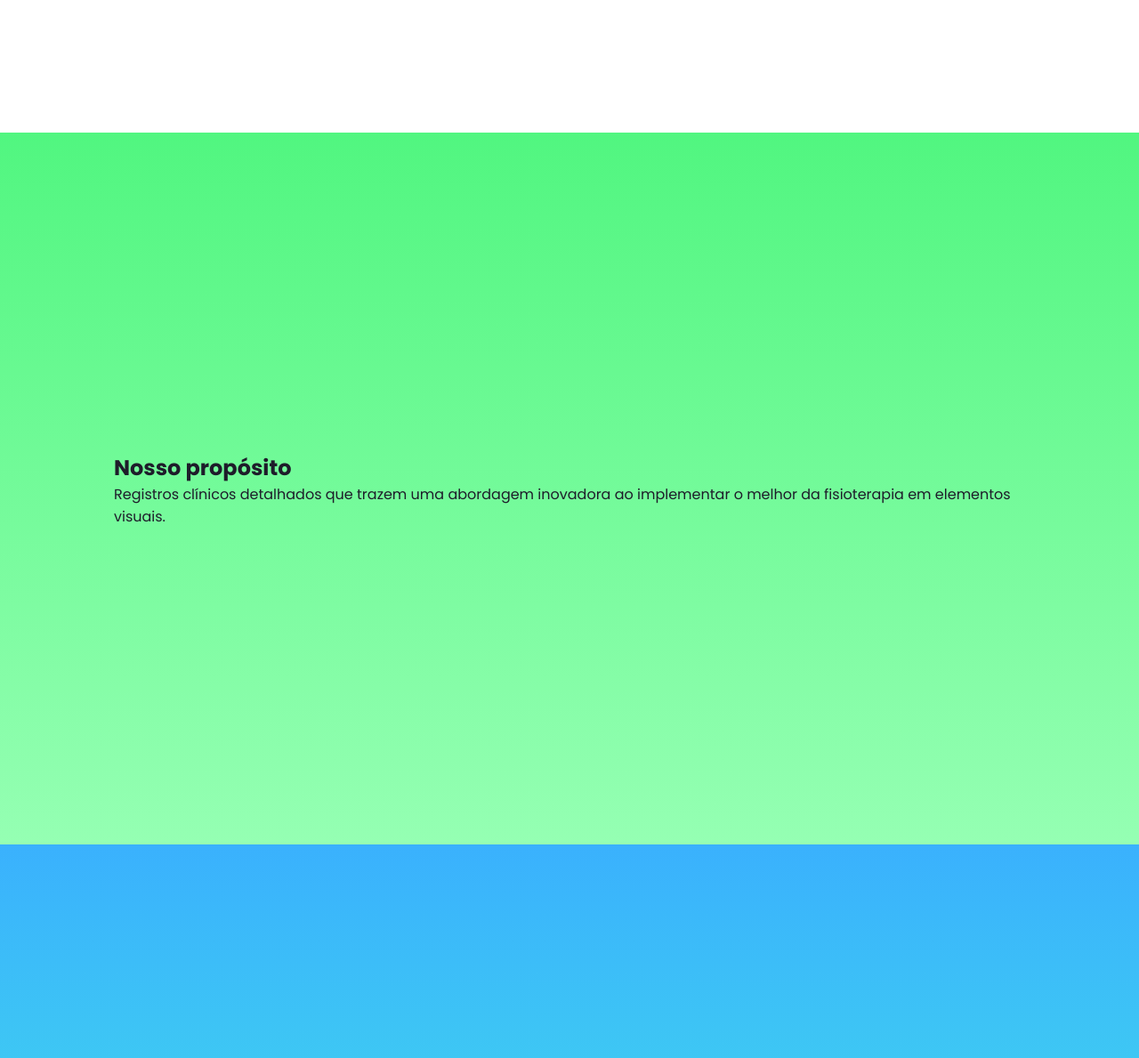
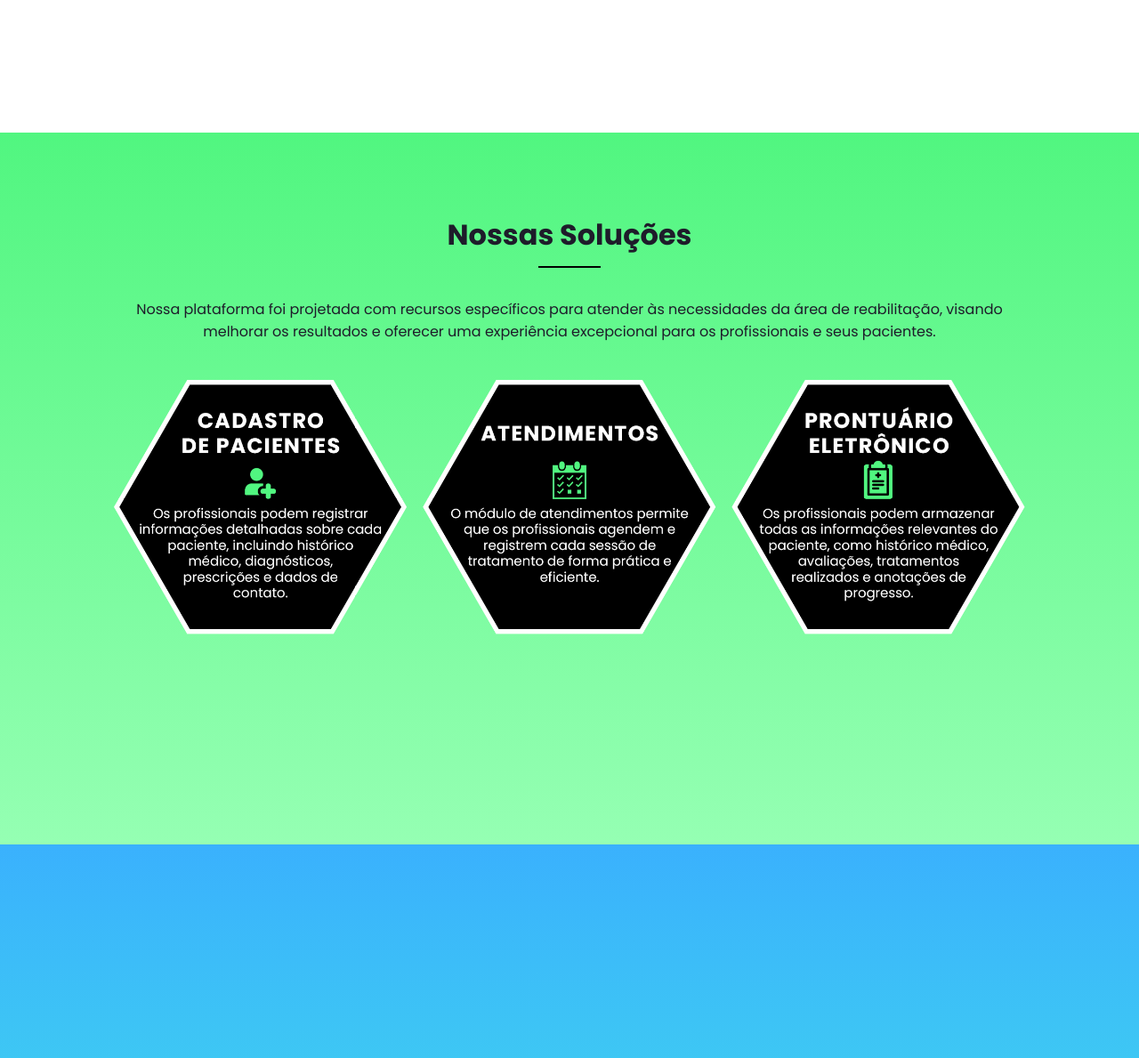
Before and after one commit to MAJE-Tecnologias/Evoluti, a PHP site: page / in a window 1280 px wide. Shown: the part 651-1840 px from the top of the page at 89% size. Run offline with PHP 8.4, Linux system fonts and the light colour scheme.

Commit message:
3º Commit
Continuando a seção de "Nossos Serviços"

```diff
--- a/index.html
+++ b/index.html
@@ -61,31 +61,33 @@
         </div>
     </section>
 
-    <!-- Nosso propósito -->
+    <!-- Nossas Soluções -->
 
-    <section class="proposito" id="proposito">
-        <div class="prop-text">
-        <h1>Nosso propósito</h1>
-        <p>Registros clínicos detalhados que trazem uma abordagem inovadora ao
-            implementar o melhor da fisioterapia em elementos visuais.</p>
+    <section class="solucao" id="solucao">
+        <div class="solu-text">
+        <h1 class="solu-titulo">Nossas Soluções</h1>
+        <h2 class="barrinha"></h2>
+        <p>Nossa plataforma foi projetada com recursos específicos para atender às necessidades da área de reabilitação, visando melhorar os
+            resultados e oferecer uma experiência excepcional para os profissionais e seus pacientes.</p>
+        <img src="/Imagens/Hexagonos 2.png" alt="Hexagonos" style="width:100%; margin-top: -100px; display: block;" class="flutuar hexagonos">
         </div>
     </section>
 
     <!-- Login -->
 
     <section class="Login" id="Login">
-        <div class="prop-text">
-        <h1>Login</h1>
+        <div class="login-text">
+        <h1  class="loginTitulo">Login</h1>
         <p>Registros clínicos detalhados que trazem uma abordagem inovadora ao
             implementar o melhor da fisioterapia em elementos visuais.</p>
         </div>
     </section>
-    <div><img src="/Imagens/Teste.png" class="separacao" style="width: 100%;"></img></div>
+    <!-- <div><img src="/Imagens/Teste.png" class="separacao" style="width: 100%;"></img></div> -->
 
     <!-- Quem somos? -->
 
     <section class="QuemSomos" id="Sobre">
-        <div class="prop-text">
+        <div class="quemS-text">
             <div class="center-screen">
 
                 <!-- 1 -->
--- a/style.css
+++ b/style.css
@@ -151,9 +151,9 @@ body{
   }
   /* --------------------------------------------------------- */
 
-  /* Section "Nosso propósito" */
+  /* Section "Nossas Soluções" */
 
-  .proposito{
+  .solucao{
     width: 100%;
     height: 100vh;
     display: flex;
@@ -162,6 +162,30 @@ body{
     padding: 0px 10%;
     background: linear-gradient(to bottom, var(--green), var(--lightgreen));
 }
+
+.solu-text{
+    text-align: center;
+}
+
+.solu-titulo{
+    font-size: 2.0rem;
+}
+
+.barrinha{
+        content: '';
+        width: 70px;
+        height: 2px;
+        display: block;
+        margin: 11px auto 34px;
+        background: black;
+}
+.flutuar.hexagonos{
+width:100%;
+margin-top: -100px;
+display: block;
+}
+
+
 /* --------------------------------------------------------- */
 
   /* Section "Login" */
@@ -371,5 +395,24 @@ display: block;
     background-color: var(--lightgreen);
 }
 
+.flutuar.hexagonos{
+    padding-top: 100px;
+}
+
 }
 /* --------------------------------------------------------- */
+
+/* Animações */
+
+.flutuar {
+    animation-name: flutuar;
+    animation-duration: 3s;
+    animation-iteration-count: infinite;
+    animation-timing-function: ease-in-out;
+}
+
+@keyframes flutuar {
+    0% { transform: translate(0,  0px); }
+    50%  { transform: translate(0, 15px); }
+    100%   { transform: translate(0, -0px); }
+}
```
Also changed, not shown: Imagens/Hexagonos 2.png (added), Imagens/Hexagonos.png (added).
